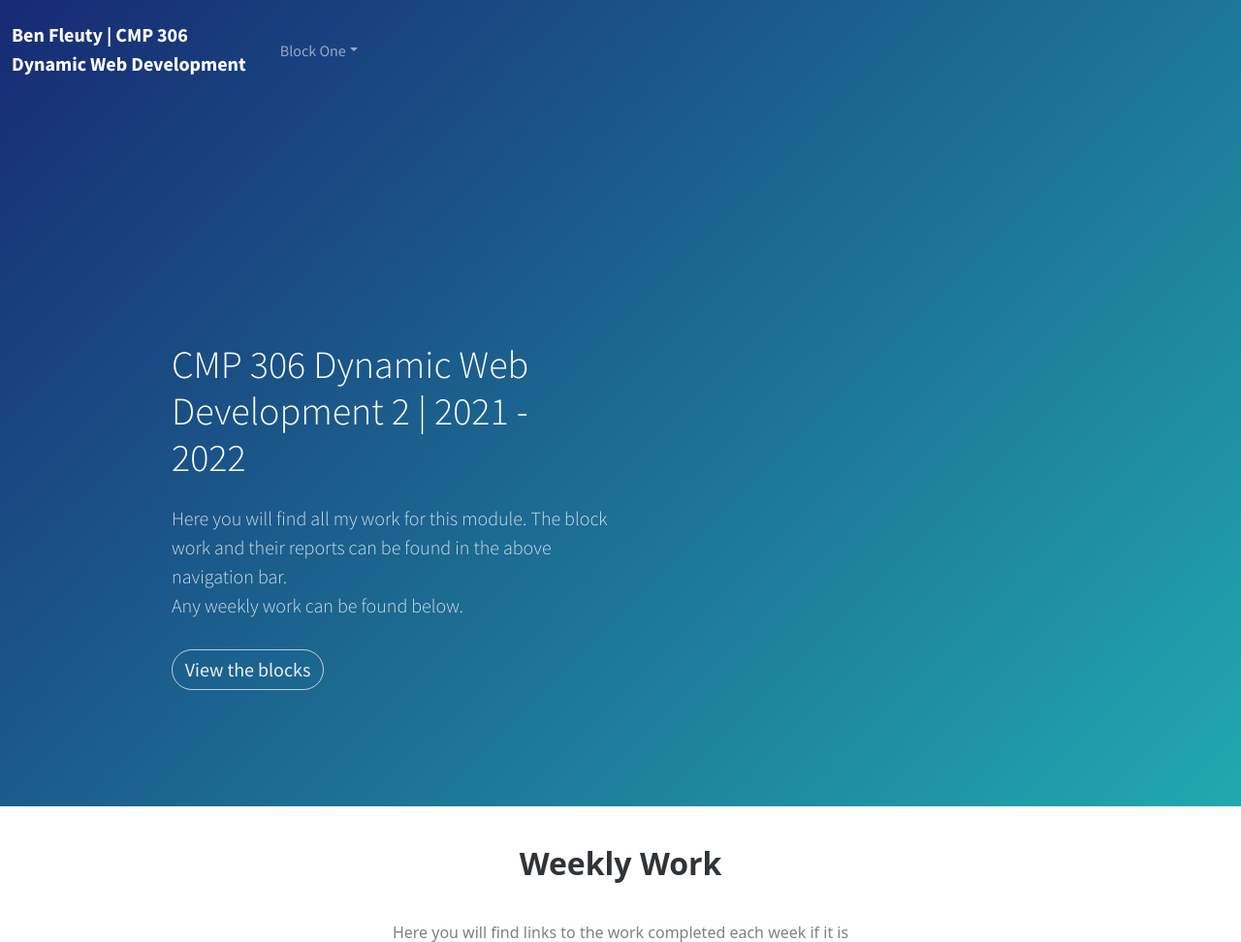
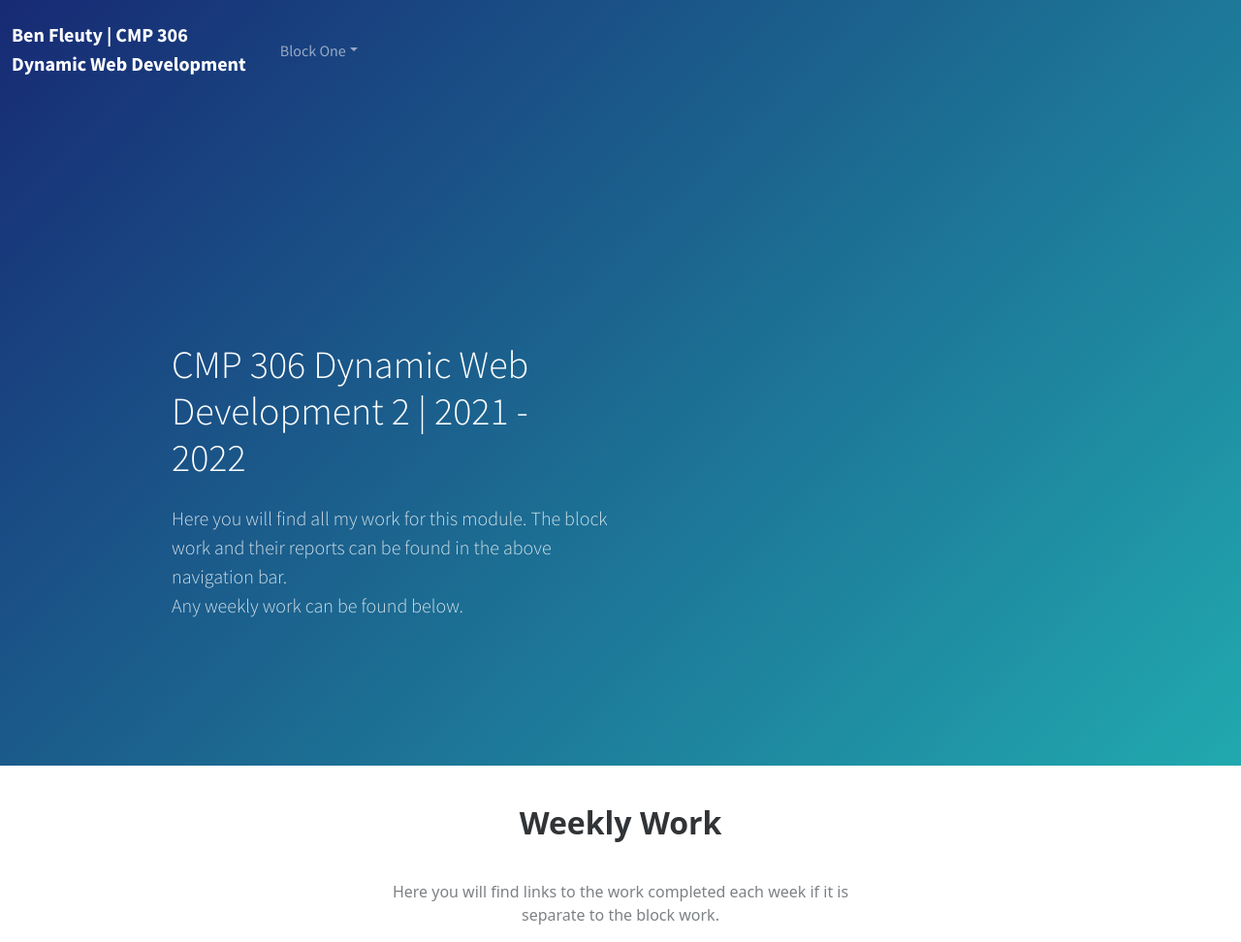
Before and after one commit to benfleuty/CMP306, a PHP site: page /view/index.php in a window 1280 px wide. Shown: the top 972 px of the page at 97% size. Run offline with PHP 8.4, Linux system fonts and the light colour scheme.

Commit message:
Remove View Blocks button since TODO

```diff
--- a/view/index.php
+++ b/view/index.php
@@ -39,7 +39,7 @@
                 <h1>CMP 306 Dynamic Web Development 2 | 2021 - 2022</h1>
                 <p>Here you will find all my work for this module. The block work and their reports can be found in the
                     above navigation bar.<br>Any weekly work can be found below.</p>
-                <button class="btn btn-light btn-lg action-button" type="button">View the blocks</button>
+<!--                <button class="btn btn-light btn-lg action-button" type="button">View the blocks</button>-->
             </div>
         </div>
     </div>
```
